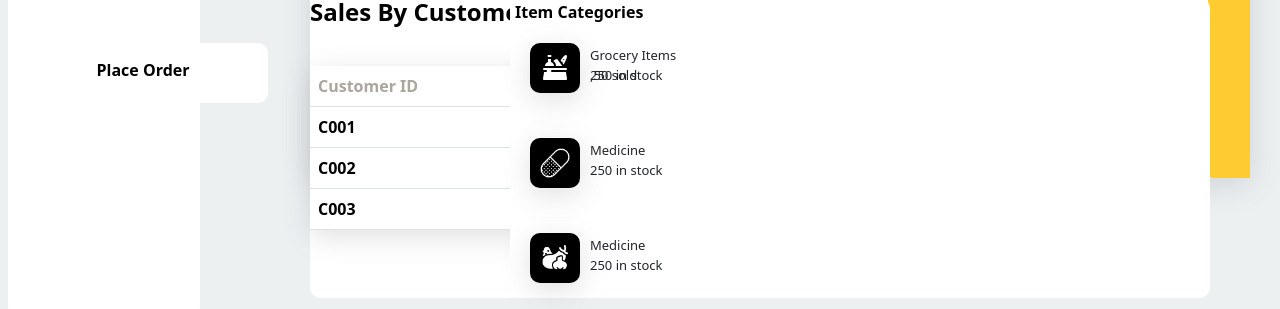
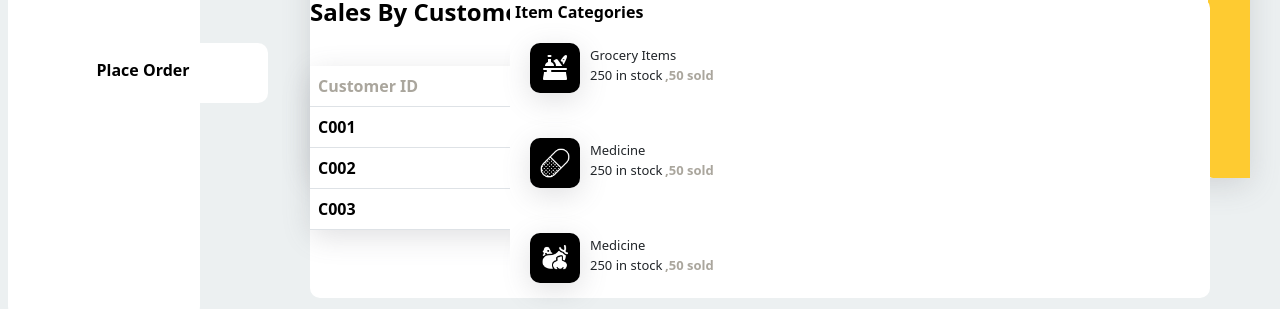
Before and after one commit to glen654/Pos-System, a plain HTML site: page dashboard.html in a window 1280 px wide. Shown: the part 482-791 px from the top of the page. Drawn offline with nearby package versions, Linux system fonts and the light colour scheme.

Commit message:
add sold in categories

```diff
--- a/dashboard.html
+++ b/dashboard.html
@@ -102,19 +102,18 @@
             <div>
                 <img src="assets/images/icons8-grocery-bag-30.png" title="grocery" alt="grocery-image">
                 <h5>Grocery&nbspItems</h5>
-                <h6>250&nbspin&nbspstock</h6>
-                <h6 class="sold">,50&nbspsold</h6>
+                <h6>250&nbspin&nbspstock</h6><p>,50&nbspsold</p>
             </div>
 
             <div>
                 <img src="assets/images/icons8-medicine-50.png" title="medicine" alt="medicine-image">
                 <h5>Medicine</h5>
-                <h6>250&nbspin&nbspstock</h6>
+                <h6>250&nbspin&nbspstock</h6><p>,50&nbspsold</p>
             </div>
             <div>
                 <img src="assets/images/icons8-vegetables-48.png" title="vegetables" alt="vegetables-image">
                 <h5>Medicine</h5>
-                <h6>250&nbspin&nbspstock</h6>
+                <h6>250&nbspin&nbspstock</h6><p>,50&nbspsold</p>
             </div>
         </div>
     </section>
--- a/style/dashboard-style.css
+++ b/style/dashboard-style.css
@@ -237,9 +237,11 @@ h4{
     font-size: small;
 }
 
-.small{
+#categories>div>p{
     position: absolute;
-    top: 25px;
-    left: 120px;
+    left: 135px;
+    top: 23px;
     font-size: small;
+    font-weight: bold;
+    color:  #AAA69D;
 }
```
